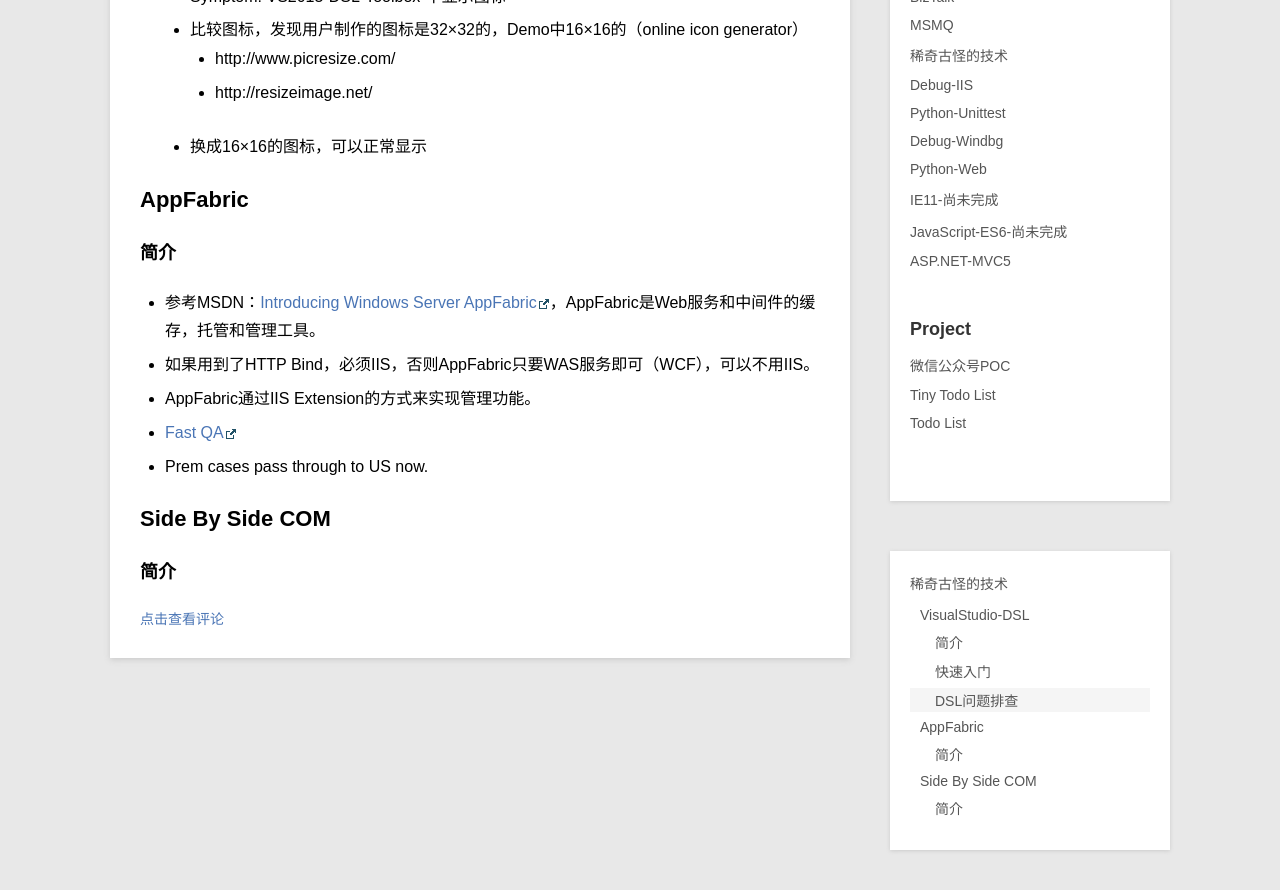
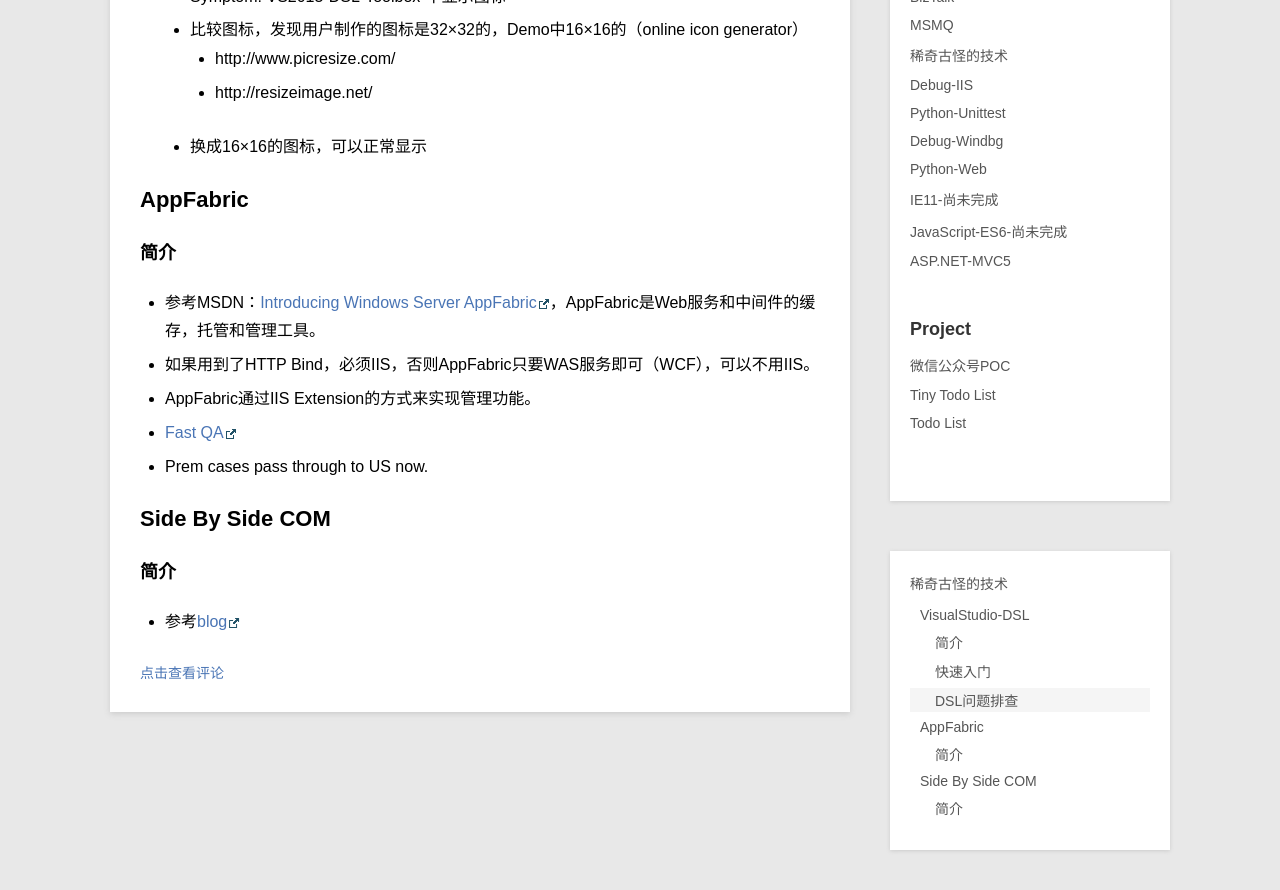
Before and after one commit to wu-wenxiang/wu-wenxiang.github.io, a Jekyll site: the page built from _posts/course/2016-06-22-Strange-Tech.md, in a window 1280 px wide and 900 px high, scrolled down 772 px. Shown: the top 890 px of the window. Built offline with Jekyll 4.4.1, drawn with Linux system fonts in a browser that asks for light colours.

Commit message:
minor update

```diff
--- a/_posts/course/2016-06-22-Strange-Tech.md
+++ b/_posts/course/2016-06-22-Strange-Tech.md
@@ -37,3 +37,4 @@ description:    专门收集一些稀奇古怪的技术，说不定有用呢 :)
 ## Side By Side COM
 
 ### 简介
+- 参考[blog](https://weblog.west-wind.com/posts/2011/oct/09/an-easy-way-to-create-side-by-side-registrationless-com-manifests-with-visual-studio)
```
